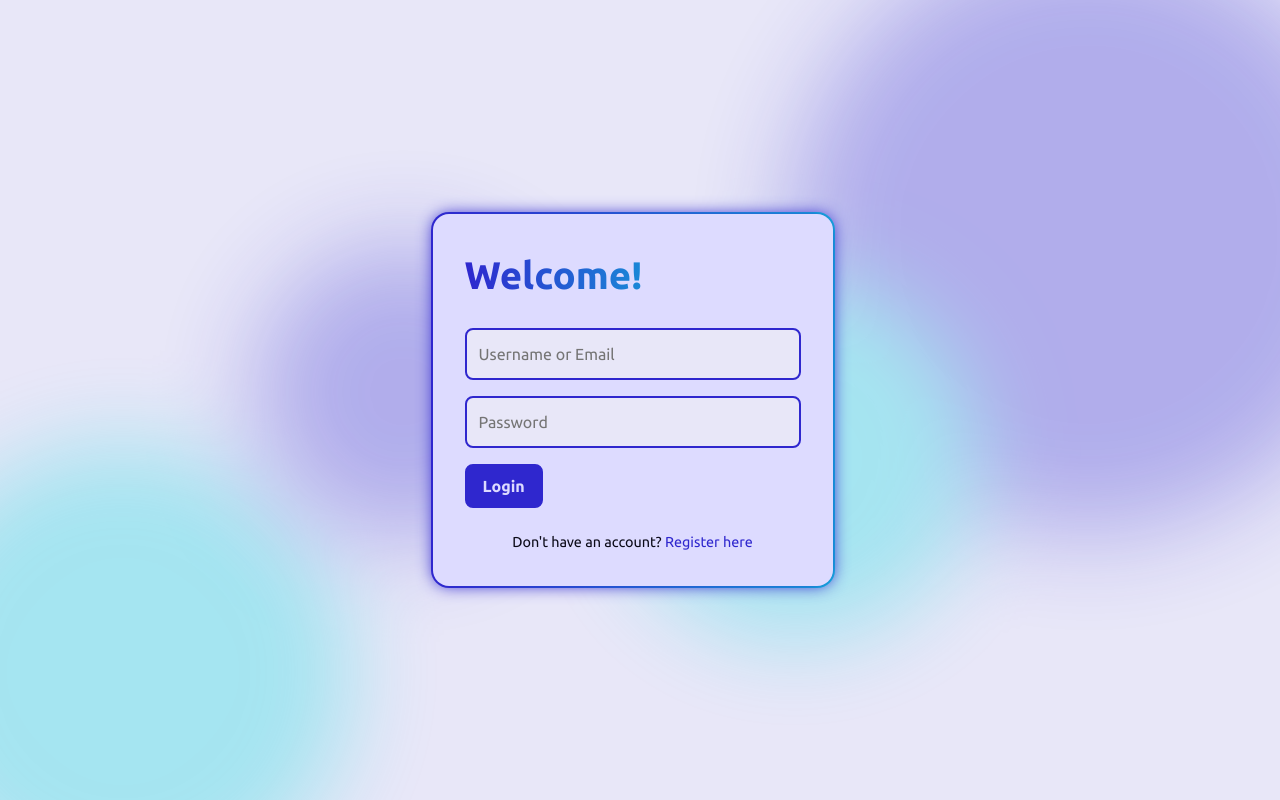
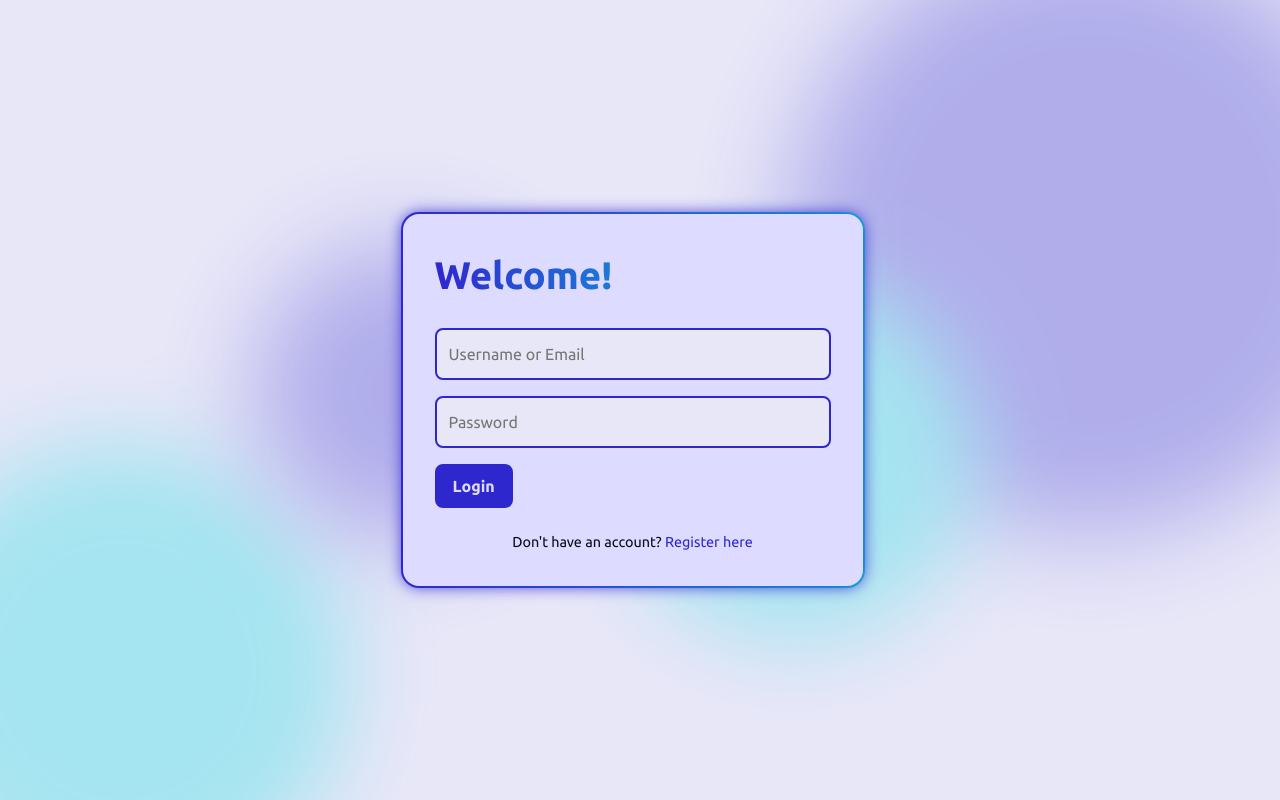
Before and after one commit to NotNotEvan/basic-flask-resume, a Flask app: page / in a window 1280 px wide. Run offline with Flask 3, Linux system fonts and the light colour scheme.

Commit message:
Adjust login/registration max-width

```diff
--- a/static/styles/index.css
+++ b/static/styles/index.css
@@ -513,7 +513,7 @@
   padding: 32px;
   border-radius: 16px;
   width: 100%;
-  max-width: 400px;
+  max-width: 460px;
   position: relative;
   display: flex;
   flex-direction: column;
```
